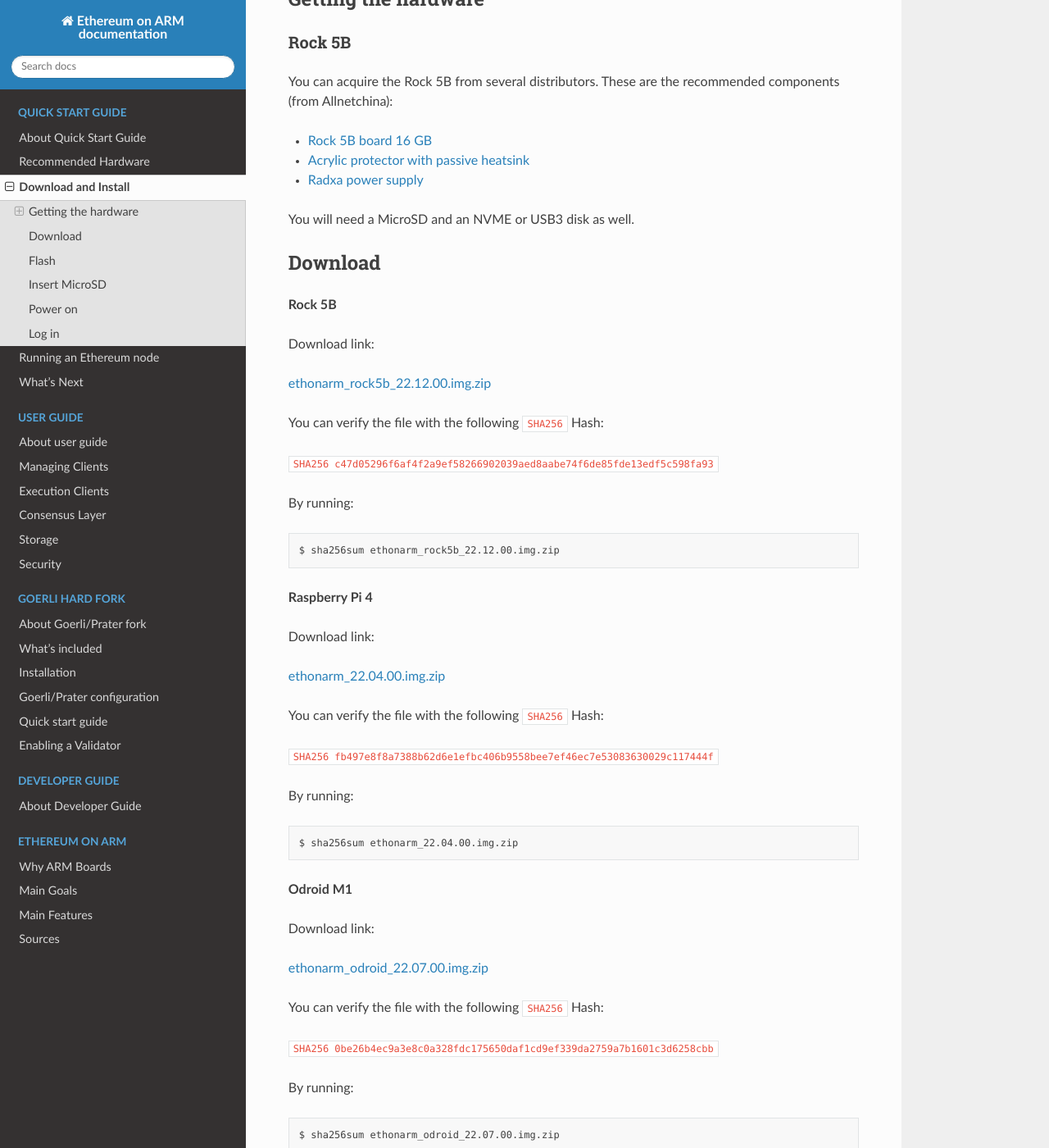
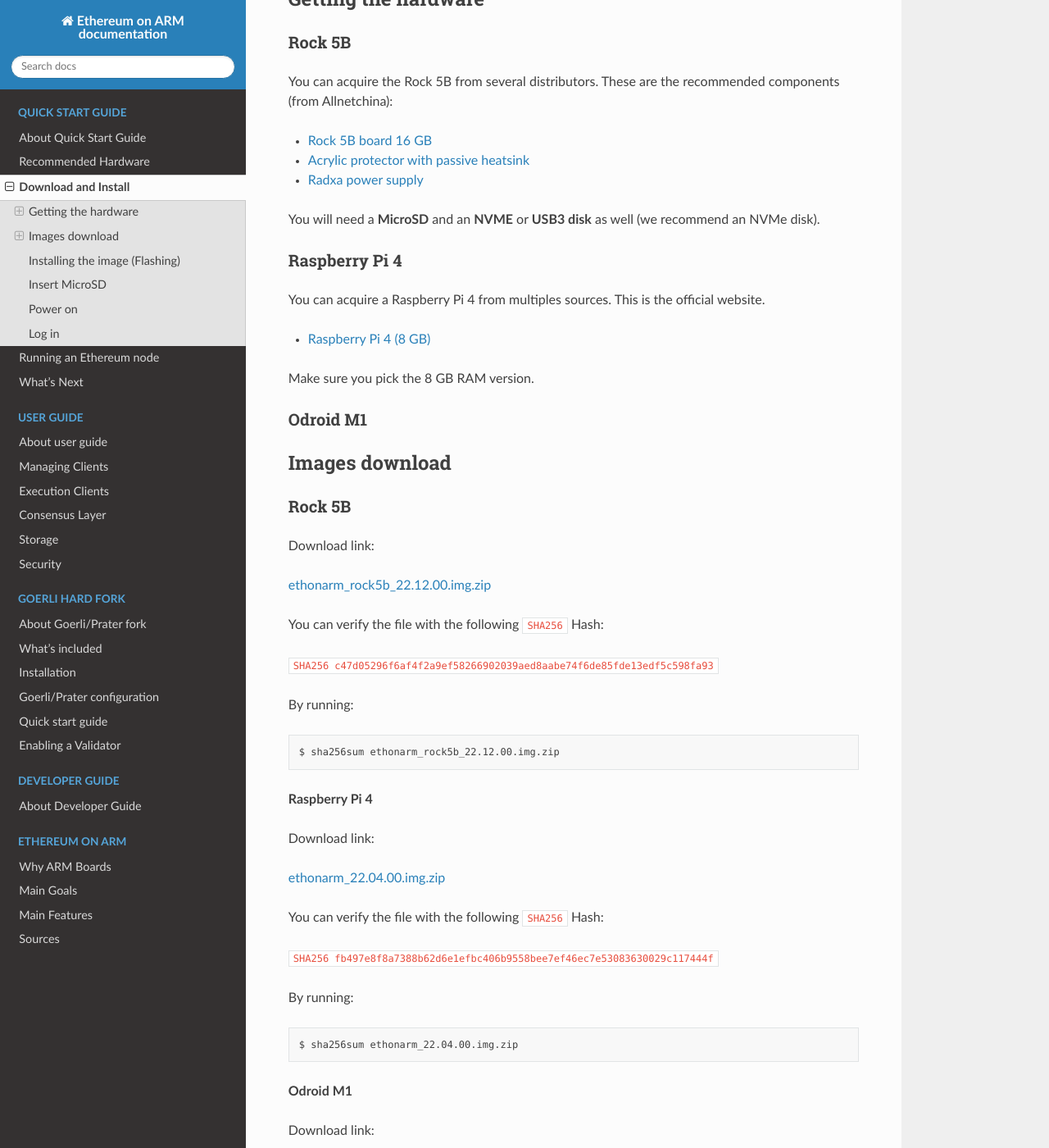
Before and after one commit to EOA-Blockchain-Labs/ethereumonarm, a Sphinx documentation site: the page built from docs/quick-guide/download-and-install.rst, in a window 1280 px wide and 1400 px high, scrolled down 226 px. Shown: the whole window at 82% size. Built offline with Sphinx 7.4.7 and the Read the Docs theme 2.0.0, drawn with Linux system fonts in a browser that asks for light colours; some of the changed text lies outside the part shown.

Commit message:
Download and install updates

```diff
--- a/docs/quick-guide/download-and-install.rst
+++ b/docs/quick-guide/download-and-install.rst
@@ -18,16 +18,33 @@
 * `Acrylic protector with passive heatsink`_
 * `Radxa power supply`_
 
-You will need a MicroSD and an NVME or USB3 disk as well.
+You will need a **MicroSD** and an **NVME** or **USB3 disk** as well (we recommend an NVMe disk).
 
 .. _Rock 5B board 16 GB: https://shop.allnetchina.cn/products/rock5-model-b?variant=39514839515238
 .. _Acrylic protector with passive heatsink: https://shop.allnetchina.cn/products/rock5-b-acrylic-protector?variant=39877626396774
 .. _Radxa power supply: https://shop.allnetchina.cn/products/radxa-power-pd-30w?variant=39929851904102
 
-Download
---------
+Raspberry Pi 4
+~~~~~~~~~~~~~~
 
-**Rock 5B**
+You can acquire a Raspberry Pi 4 from multiples sources. This is the official website.
+
+* `Raspberry Pi 4 (8 GB)`_
+
+.. _Raspberry Pi 4 (8 GB): https://www.raspberrypi.com/products/raspberry-pi-4-model-b/?variant=raspberry-pi-4-model-b-8gb
+
+Make sure you pick the 8 GB RAM version.
+
+
+
+Odroid M1
+~~~~~~~~~
+
+Images download
+---------------
+
+Rock 5B
+~~~~~~~
 
 Download link:
 
@@ -84,8 +101,8 @@
   sha256sum ethonarm_odroid_22.07.00.img.zip
 
 
-Flash
------
+Installing the image (Flashing)
+-------------------------------
 
 Insert the microSD in your Desktop / Laptop and flash the image.
 
```
